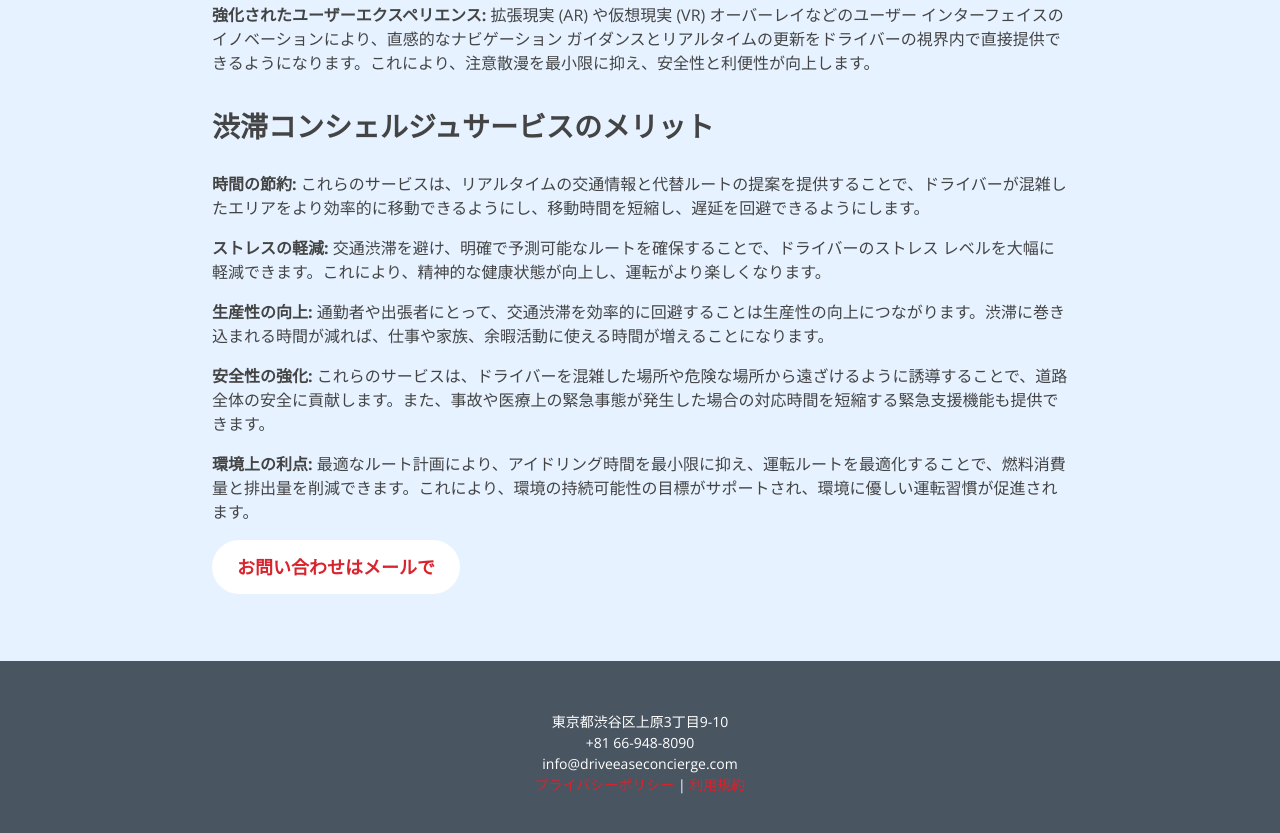
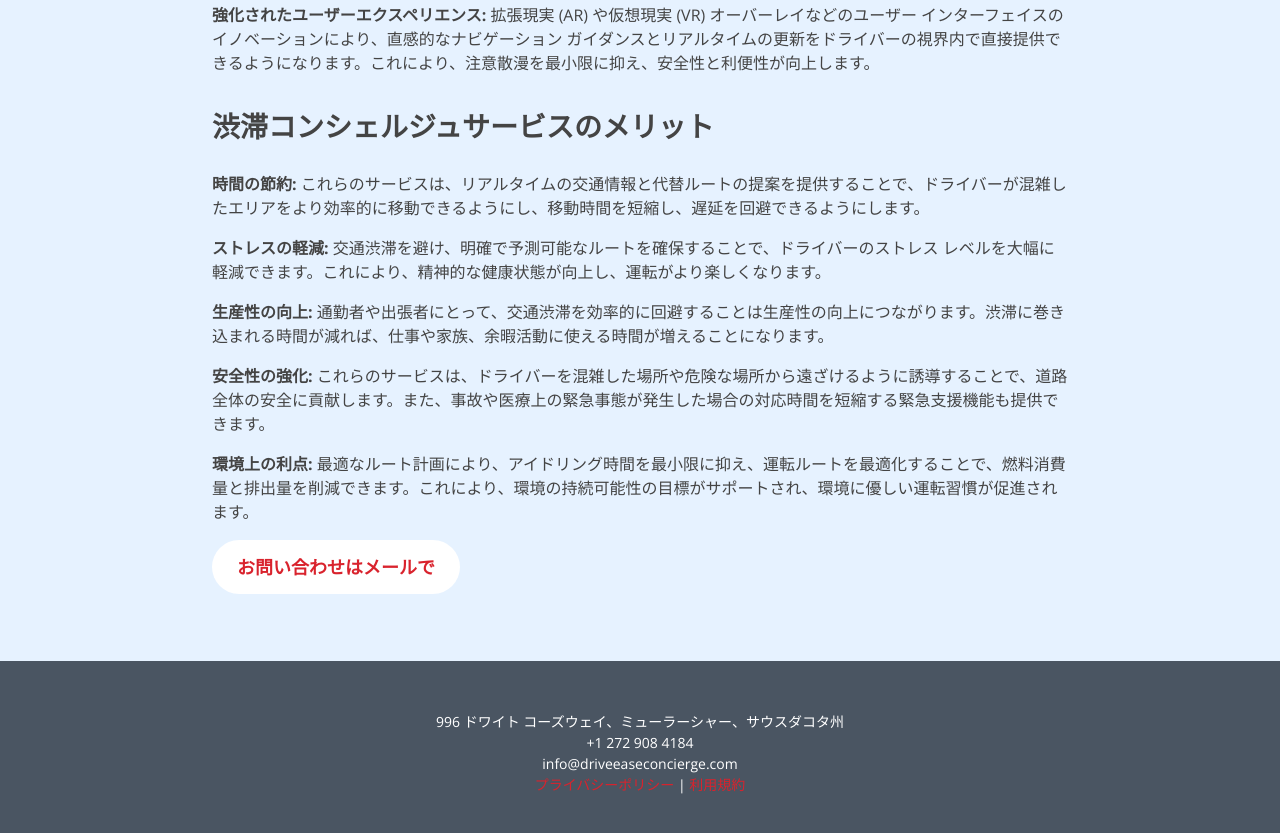
Before and after one commit to Itinfomediaindia/Drive-Ease-Concierge, a plain HTML site: page index.html in a window 1280 px wide. Shown: the part 1739-2572 px from the top of the page. Drawn offline with nearby package versions, Linux system fonts and the light colour scheme.

Commit message:
contact detailed changed

```diff
--- a/index.html
+++ b/index.html
@@ -140,8 +140,8 @@
   <footer id="footer" style="padding-top: 50px;">
     <div class="container">
       <p class="copy_right text-center">
-        東京都渋谷区上原3丁目9-10
-        <br>+81 66-948-8090
+        996 ドワイト コーズウェイ、ミューラーシャー、サウスダコタ州
+        <br>+1 272 908 4184
         <br>
         info@driveeaseconcierge.com
         <br>
```
Also changed, not shown: privacy-policy.html (+2 -2 lines), terms-and-conditions.html (+2 -2 lines).
